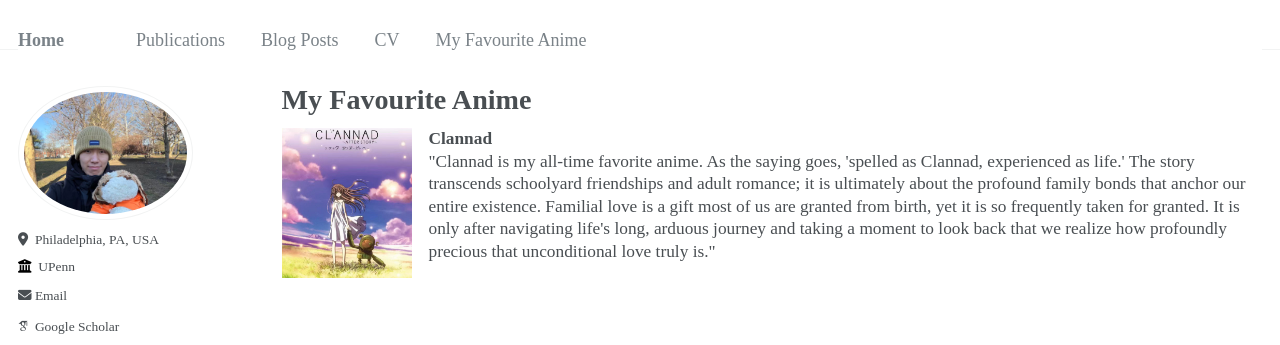
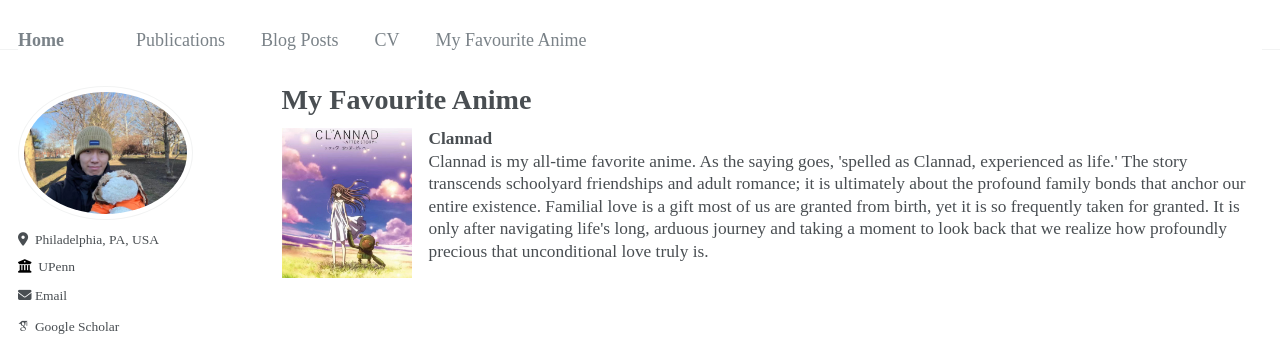
Before and after one commit to HenryWJL/HenryWJL.github.io, a Jekyll site: the page built from _pages/anime.html, in a window 1280 px wide. Shown: the top 345 px of the page. Built offline with Jekyll 4.4.1, drawn with Linux system fonts in a browser that asks for light colours; some web fonts are replaced.

```diff
--- a/_pages/anime.html
+++ b/_pages/anime.html
@@ -20,11 +20,11 @@ author_profile: true
       Clannad
     </strong><br>
 
-    "Clannad is my all-time favorite anime. As the saying goes, 'spelled as Clannad, experienced as life.'
+    Clannad is my all-time favorite anime. As the saying goes, 'spelled as Clannad, experienced as life.'
     The story transcends schoolyard friendships and adult romance; it is ultimately about the profound family
     bonds that anchor our entire existence. Familial love is a gift most of us are granted from birth, yet it
     is so frequently taken for granted. It is only after navigating life's long, arduous journey and taking a
-    moment to look back that we realize how profoundly precious that unconditional love truly is."<br>
+    moment to look back that we realize how profoundly precious that unconditional love truly is.<br>
 
 </div>
 
```
